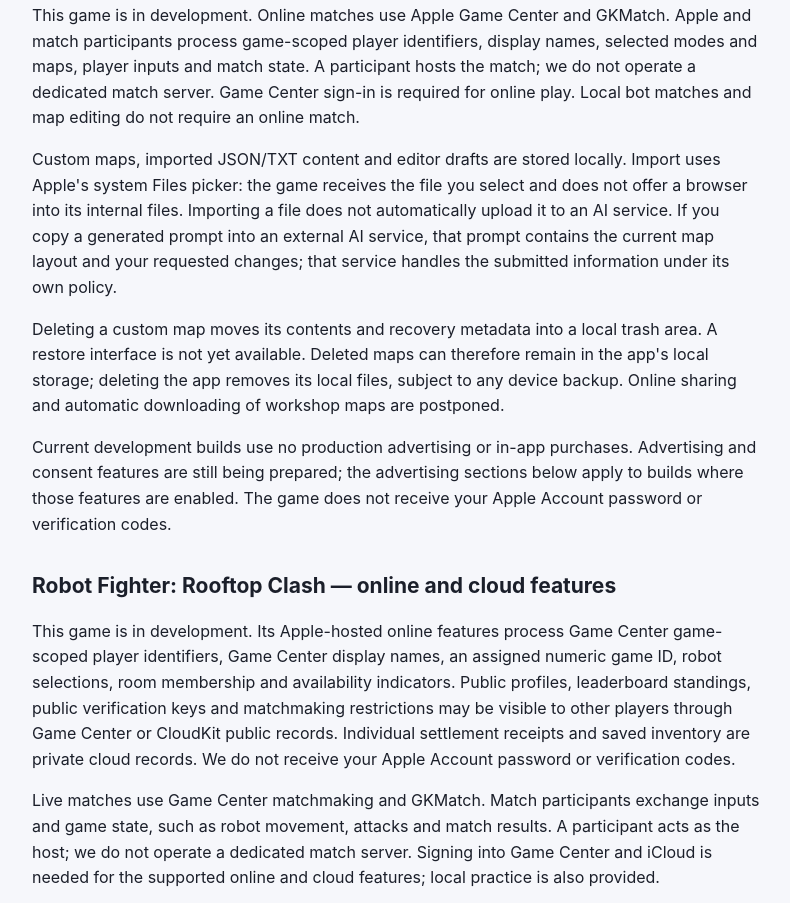
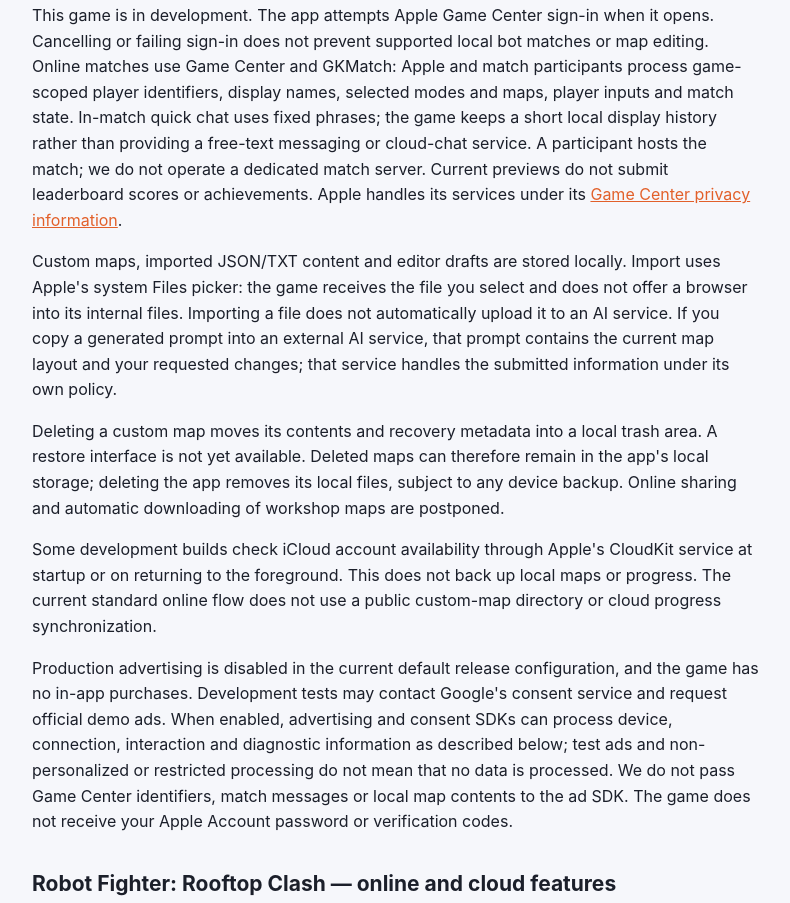
Before and after one commit to rabbiesamurai/rabbiesamurai.github.io, a plain HTML site: page privacy.html in a window 1280 px wide. Shown: the part 1248-2151 px from the top of the page, without its empty margins (244-1034 px from the left). Drawn offline with Linux system fonts and the light colour scheme.

Commit message:
Align Pickup Ops privacy and support with current local and online flows
Co-Authored-By: Codex <codex@openai.com>

```diff
--- a/privacy.html
+++ b/privacy.html
@@ -30,10 +30,11 @@
   <p><strong>Tokyo Konbini: Sort &amp; Chill:</strong> shop progress, inventory, settings, story choices and discovered endings stay on your device. In versions with Quick Sort, unfinished quick rounds are stored separately from the shop box. The game does not create a player account, provide its own cloud-transfer feature or upload these game saves to a gameplay server operated by us. Deleting its local data may remove this progress.</p>
 
   <h2 id="pickup-ops">Pickup Ops Online — matches and local map editing</h2>
-  <p>This game is in development. Online matches use Apple Game Center and GKMatch. Apple and match participants process game-scoped player identifiers, display names, selected modes and maps, player inputs and match state. A participant hosts the match; we do not operate a dedicated match server. Game Center sign-in is required for online play. Local bot matches and map editing do not require an online match.</p>
+  <p>This game is in development. The app attempts Apple Game Center sign-in when it opens. Cancelling or failing sign-in does not prevent supported local bot matches or map editing. Online matches use Game Center and GKMatch: Apple and match participants process game-scoped player identifiers, display names, selected modes and maps, player inputs and match state. In-match quick chat uses fixed phrases; the game keeps a short local display history rather than providing a free-text messaging or cloud-chat service. A participant hosts the match; we do not operate a dedicated match server. Current previews do not submit leaderboard scores or achievements. Apple handles its services under its <a href="https://www.apple.com/legal/privacy/data/en/game-center/">Game Center privacy information</a>.</p>
   <p>Custom maps, imported JSON/TXT content and editor drafts are stored locally. Import uses Apple's system Files picker: the game receives the file you select and does not offer a browser into its internal files. Importing a file does not automatically upload it to an AI service. If you copy a generated prompt into an external AI service, that prompt contains the current map layout and your requested changes; that service handles the submitted information under its own policy.</p>
   <p>Deleting a custom map moves its contents and recovery metadata into a local trash area. A restore interface is not yet available. Deleted maps can therefore remain in the app's local storage; deleting the app removes its local files, subject to any device backup. Online sharing and automatic downloading of workshop maps are postponed.</p>
-  <p>Current development builds use no production advertising or in-app purchases. Advertising and consent features are still being prepared; the advertising sections below apply to builds where those features are enabled. The game does not receive your Apple Account password or verification codes.</p>
+  <p>Some development builds check iCloud account availability through Apple's CloudKit service at startup or on returning to the foreground. This does not back up local maps or progress. The current standard online flow does not use a public custom-map directory or cloud progress synchronization.</p>
+  <p>Production advertising is disabled in the current default release configuration, and the game has no in-app purchases. Development tests may contact Google's consent service and request official demo ads. When enabled, advertising and consent SDKs can process device, connection, interaction and diagnostic information as described below; test ads and non-personalized or restricted processing do not mean that no data is processed. We do not pass Game Center identifiers, match messages or local map contents to the ad SDK. The game does not receive your Apple Account password or verification codes.</p>
 
   <h2 id="robot-fighter">Robot Fighter: Rooftop Clash — online and cloud features</h2>
   <p>This game is in development. Its Apple-hosted online features process Game Center game-scoped player identifiers, Game Center display names, an assigned numeric game ID, robot selections, room membership and availability indicators. Public profiles, leaderboard standings, public verification keys and matchmaking restrictions may be visible to other players through Game Center or CloudKit public records. Individual settlement receipts and saved inventory are private cloud records. We do not receive your Apple Account password or verification codes.</p>
```
Also changed, not shown: support.html (+1 -1 lines).
